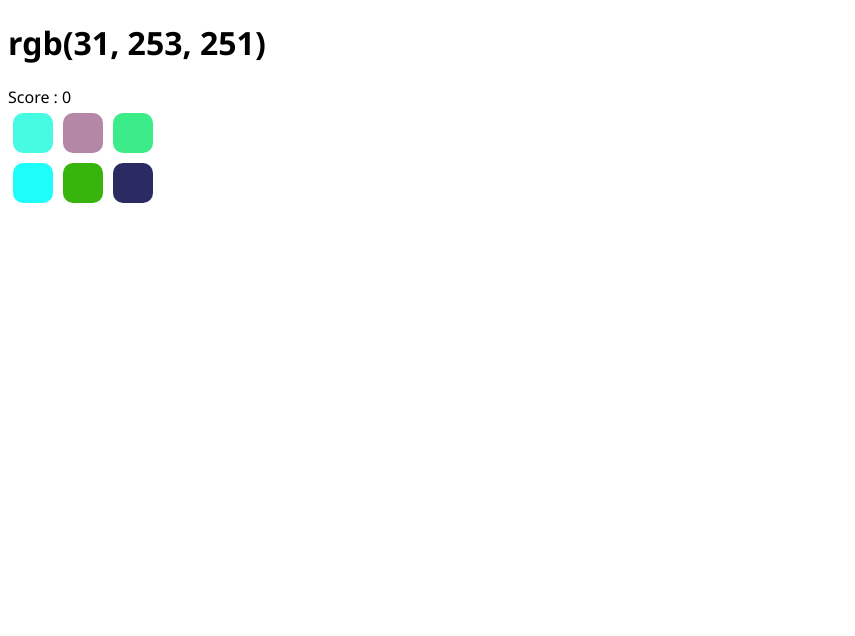
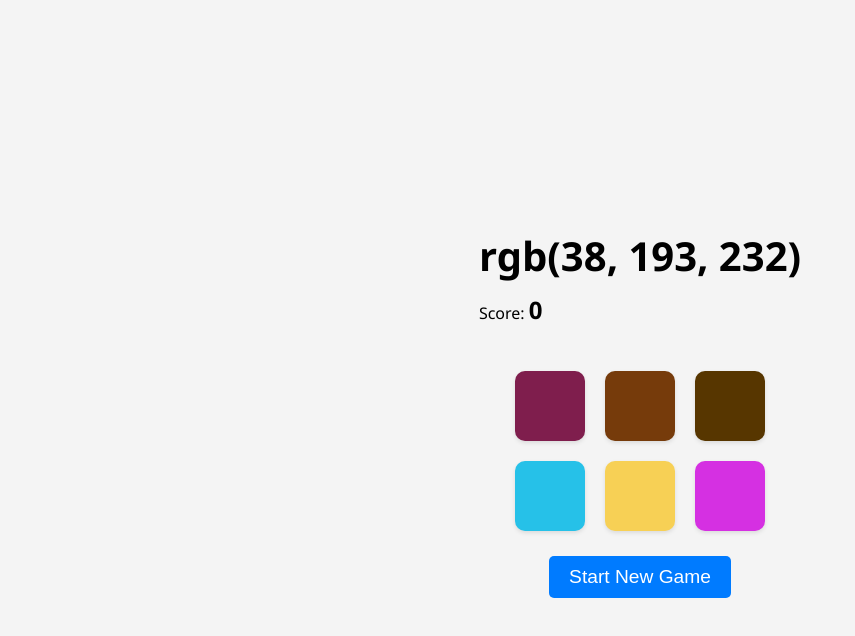
Before and after one commit to mayur1911/GuessColor, a plain HTML site: page index.html in a window 1280 px wide. Shown: the whole page, without its empty margins (0-855 px from the left). Drawn offline with Linux system fonts and the light colour scheme.

Commit message:
fromatted fiels

```diff
--- a/index.html
+++ b/index.html
@@ -1,40 +1,86 @@
 <!DOCTYPE html>
 <html lang="en">
   <head>
-    <meta charset="UTF-8">
-    <meta name="viewport" content="width=device-width, initial-scale=1.0">
-    <title>Guess the Color !! </title>
+    <meta charset="UTF-8" />
+    <meta name="viewport" content="width=device-width, initial-scale=1.0" />
+    <title>Guess the Color Game</title>
     <style>
-        body{
-            font-family: 'Segoe UI', Tahoma, Geneva, Verdana, sans-serif;
+      body {
+        font-family: "Segoe UI", Tahoma, Geneva, Verdana, sans-serif;
+        background-color: #f4f4f4;
+        display: flex;
+        flex-direction: column;
+        align-items: center;
+        justify-content: center;
+        height: 100vh;
+        margin: 0;
       }
-        #options-container
-        {
+
+      h1 {
+        font-size: 2.5em;
+        margin-bottom: 10px;
+      }
+
+      #score {
+        font-size: 1.5em;
+        font-weight: bold;
+      }
+
+      #options-container {
         display: grid;
-            grid-template-columns: repeat(3,0fr);
+        grid-template-columns: repeat(3, 1fr);
+        gap: 10px;
+        margin-top: 20px;
       }
-        #options-container > div
-        {
-            height: 40px;
-            width: 40px;
+
+      #options-container > div {
+        height: 70px;
+        width: 70px;
         margin: 5px;
         border-radius: 10px;
         cursor: pointer;
+        box-shadow: 0 2px 4px rgba(0, 0, 0, 0.1);
+        transition: transform 0.2s ease-in-out, box-shadow 0.2s ease-in-out;
       }
 
-        #options-container > div:hover{
-            scale:1.2;
-            transition: 0.5s all;
+      #options-container > div:hover {
+        transform: scale(1.1);
+        box-shadow: 0 4px 8px rgba(0, 0, 0, 0.2);
+      }
+
+      #game-info {
+        margin-bottom: 20px;
+      }
+
+      #new-game-btn {
+        margin-top: 20px;
+        padding: 10px 20px;
+        font-size: 1.2em;
+        background-color: #007bff;
+        color: #fff;
+        border: none;
+        border-radius: 5px;
+        cursor: pointer;
+        transition: background-color 0.3s ease;
+      }
+
+      #new-game-btn:hover {
+        background-color: #0056b3;
       }
     </style>
   </head>
   <body>
-    <div>
-        <h1 id="color-code"></h1>
+    <div id="game-info">
+      <h1 id="color-code">RGB(0,0,0)</h1>
+      <div>Score: <span id="score">0</span></div>
     </div>
-    <div>Score : <span id="score"></span></div>
+
     <div id="options-container">
+      <!-- Color options will be generated here -->
     </div>
+
+    <button id="new-game-btn" onclick="startGame()">Start New Game</button>
+
     <script src="script.js"></script>
   </body>
 </html>
--- a/script.js
+++ b/script.js
@@ -1,61 +1,76 @@
+// Get the necessary DOM elements
 const colorCode = document.getElementById("color-code");
 const optionsContainer = document.getElementById("options-container");
 let scoreContainer = document.getElementById("score");
-let randomColor = null;
-let score = 0;
+let randomColor = null; // This will store the randomly selected correct color
+let score = 0; // Initialize score
 
-function generateRandormNumberBetween(min, max) {
+// Function to generate a random number between the given min and max
+function generateRandomNumberBetween(min, max) {
   return min + Math.floor(Math.random() * (max - min));
 }
 
+// Function to generate a random RGB color
 function randomColorRGB() {
-  const red = generateRandormNumberBetween(0, 255);
-  const green = generateRandormNumberBetween(0, 255);
-  const blue = generateRandormNumberBetween(0, 255);
+  const red = generateRandomNumberBetween(0, 255);
+  const green = generateRandomNumberBetween(0, 255);
+  const blue = generateRandomNumberBetween(0, 255);
 
   return `rgb(${red}, ${green}, ${blue})`;
 }
 
+// Function to increment and update the score
 function incrementScore() {
-  score += Number(1);
-  scoreContainer.innerText = score;
+  score += 1; // Increase score by 1
+  scoreContainer.innerText = score; // Update the score on the UI
 }
+
+// Function to validate the selected color and handle the result
 function validateResult(el) {
-  //console.log(el.target.style)
-  const selectedColor = el.target.style.backgroundColor;
-  //   console.log(selectedColor);
-  //   console.log(randomColor);
+  const selectedColor = el.target.style.backgroundColor; // Get the color of the clicked element
+
   if (selectedColor === randomColor) {
-    incrementScore();
-    // console.log("correct answer");
+    incrementScore(); // If the correct color is selected, increment score
   } else {
-    // Add a red border to the element if the selected color is incorrect
-    el.target.style.border = "5px solid black";
-    score = Number(0);
+    // Add a black border to the element if the selected color is incorrect
+    el.target.style.border = "5px solid red";
+    score = 0; // Reset score if the wrong color is selected
   }
-  window.localStorage.setItem("score", score);
-  // Add a delay of 1 second (1000ms) before resetting the game
+
+  window.localStorage.setItem("score", score); // Store the score in localStorage
+
+  // Add a delay before resetting the game to allow users to see the result
   setTimeout(() => {
     startGame();
-  }, 1000);
+  }, 1000); // 1-second delay before starting the next game
 }
 
+// Function to start or reset the game
 function startGame() {
-  score = Number(window.localStorage.getItem("score")) ?? Number(0);
-  scoreContainer.innerText = score;
+  // Retrieve the score from localStorage or initialize it to 0
+  score = Number(window.localStorage.getItem("score")) ?? 0;
+  scoreContainer.innerText = score; // Display the score
+
+  // Clear the options container to generate new color options
   optionsContainer.innerHTML = null;
+
+  // Generate a random color for the player to guess
   randomColor = randomColorRGB();
-  colorCode.innerText = randomColor;
-  const ansIndex = generateRandormNumberBetween(0, 5);
+  colorCode.innerText = randomColor; // Display the color code in the UI
 
+  // Randomly select the index of the correct answer
+  const ansIndex = generateRandomNumberBetween(0, 5);
+
+  // Loop to create 6 color options
   for (let i = 0; i < 6; i++) {
     const div = document.createElement("div");
-    div.addEventListener("click", validateResult);
+    div.addEventListener("click", validateResult); // Add click event listener for validation
+
+    // Set the background color for each option, with one being the correct color
     div.style.backgroundColor = i === ansIndex ? randomColor : randomColorRGB();
-    optionsContainer.append(div);
+    optionsContainer.append(div); // Add the option to the container
   }
 }
 
+// Start the game when the window loads
 window.addEventListener("load", startGame);
-// console.log(generateRandormNumberBetween(0, 255));
-// console.log(randomColorRGB());
```
Lines whose indentation alone changed are shown as unchanged.
